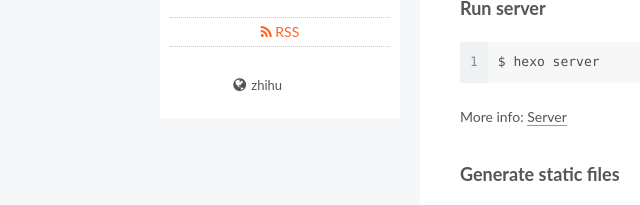
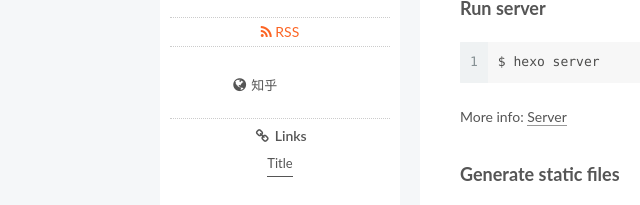
Before and after one commit to KaapoMarcus/KaapoMarcus.github.io, a plain HTML site: page index.html in a window 1280 px wide. Shown: the part 721-926 px from the top of the page, 0-640 px from the left. Drawn offline with Linux system fonts and the light colour scheme.

Commit message:
Site updated: 2018-02-13 16:27:43

```diff
--- a/css/main.css
+++ b/css/main.css
@@ -1943,7 +1943,7 @@ pre .javascript .function {
   width: 4px;
   height: 4px;
   border-radius: 50%;
-  background: #d22e6a;
+  background: #0486ff;
 }
 .links-of-blogroll {
   font-size: 13px;
--- a/index.html
+++ b/index.html
@@ -603,9 +603,9 @@
             <div class="links-of-author motion-element">
 
                   <span class="links-of-author-item">
-                    <a href="https://www.zhihu.com/people/javacheng-xu-yuan" target="_blank" title="zhihu">
+                    <a href="https://www.zhihu.com/people/javacheng-xu-yuan" target="_blank" title="知乎">
 
-                        <i class="fa fa-fw fa-globe"></i>zhihu</a>
+                        <i class="fa fa-fw fa-globe"></i>知乎</a>
                   </span>
 
             </div>
@@ -615,6 +615,20 @@
 
 
 
+
+            <div class="links-of-blogroll motion-element links-of-blogroll-block">
+              <div class="links-of-blogroll-title">
+                <i class="fa  fa-fw fa-link"></i>
+                Links
+              </div>
+              <ul class="links-of-blogroll-list">
+
+                  <li class="links-of-blogroll-item">
+                    <a href="http://blog.csdn.net/prefectjava" title="Title" target="_blank">Title</a>
+                  </li>
+
+              </ul>
+            </div>
 
 
 
```
Also changed, not shown: 2018/01/31/hello-world/index.html (+16 -2 lines), 2018/02/04/文章标题/index.html (+16 -2 lines), 404.html (+16 -2 lines), archives/2018/01/index.html (+16 -2 lines), archives/2018/02/index.html (+16 -2 lines), archives/2018/index.html (+16 -2 lines), archives/index.html (+16 -2 lines), categories/index.html (+16 -2 lines), tags/index.html (+16 -2 lines).
